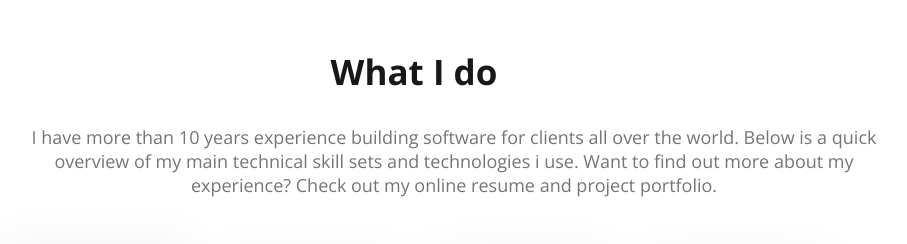
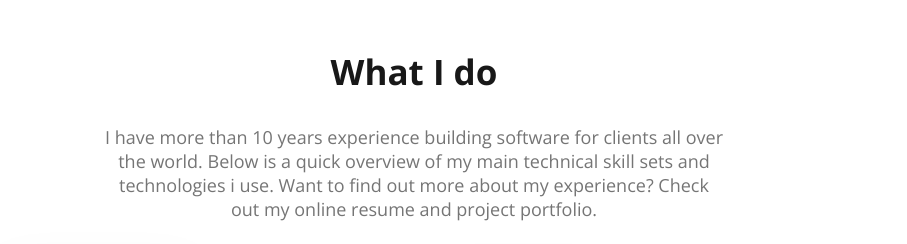
Before and after one commit to newbie-saimur/web-development, a plain HTML site: page index.html in a window 1280 px wide. Shown: the part 1640-1884 px from the top of the page, without its empty margins (226-1133 px from the left). Drawn offline with nearby package versions, Linux system fonts and the light colour scheme.

Commit message:
fix skill description

```diff
--- a/styles/style.css
+++ b/styles/style.css
@@ -203,8 +203,7 @@ main, .footer {
 /* Skill Section Design */
 
 .skill-description {
-    width: 900px;
-    text-align: center;
+    padding: 0 100px;
     font-size: 18px;
     margin-bottom: 50px;
 }
```
